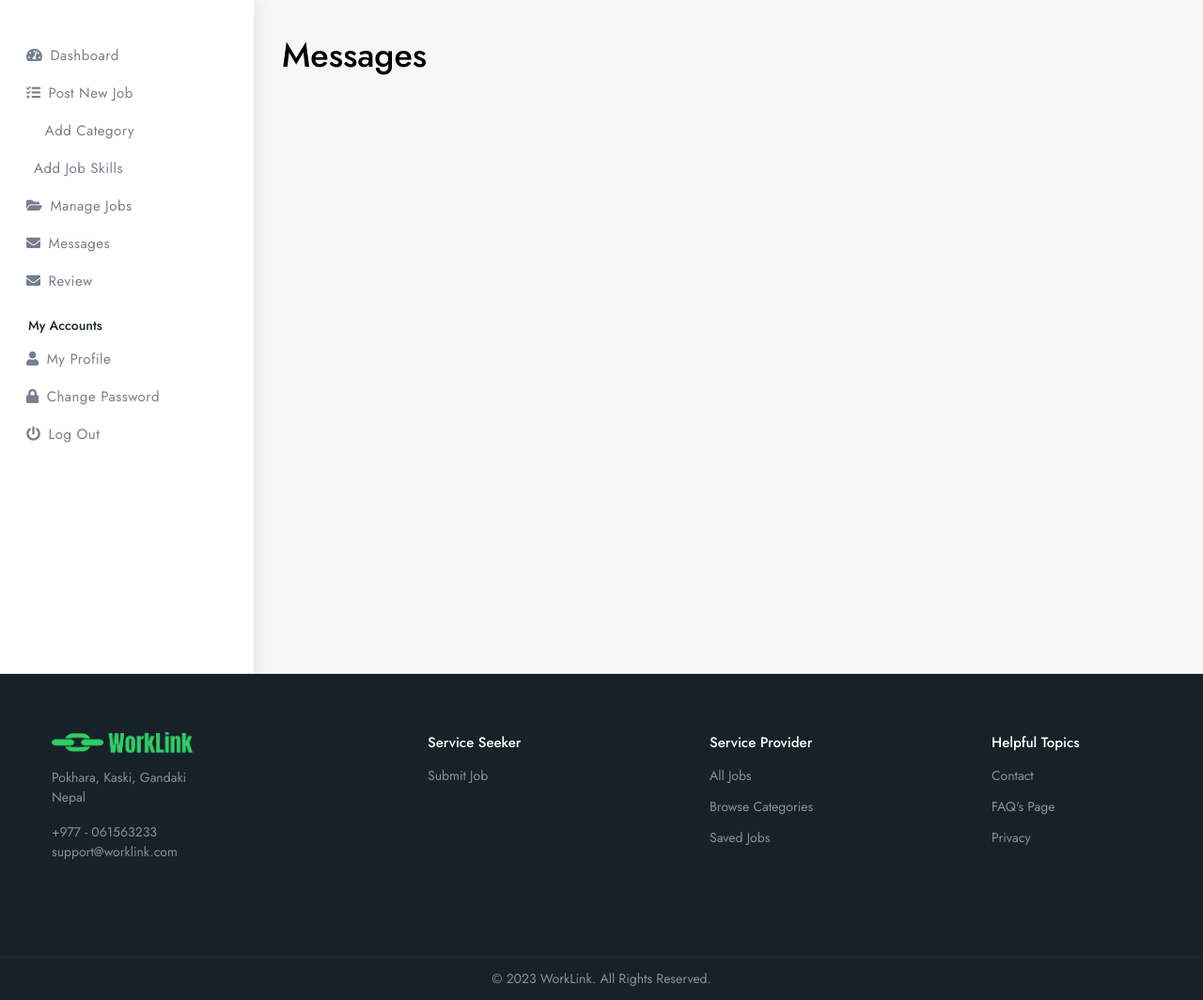
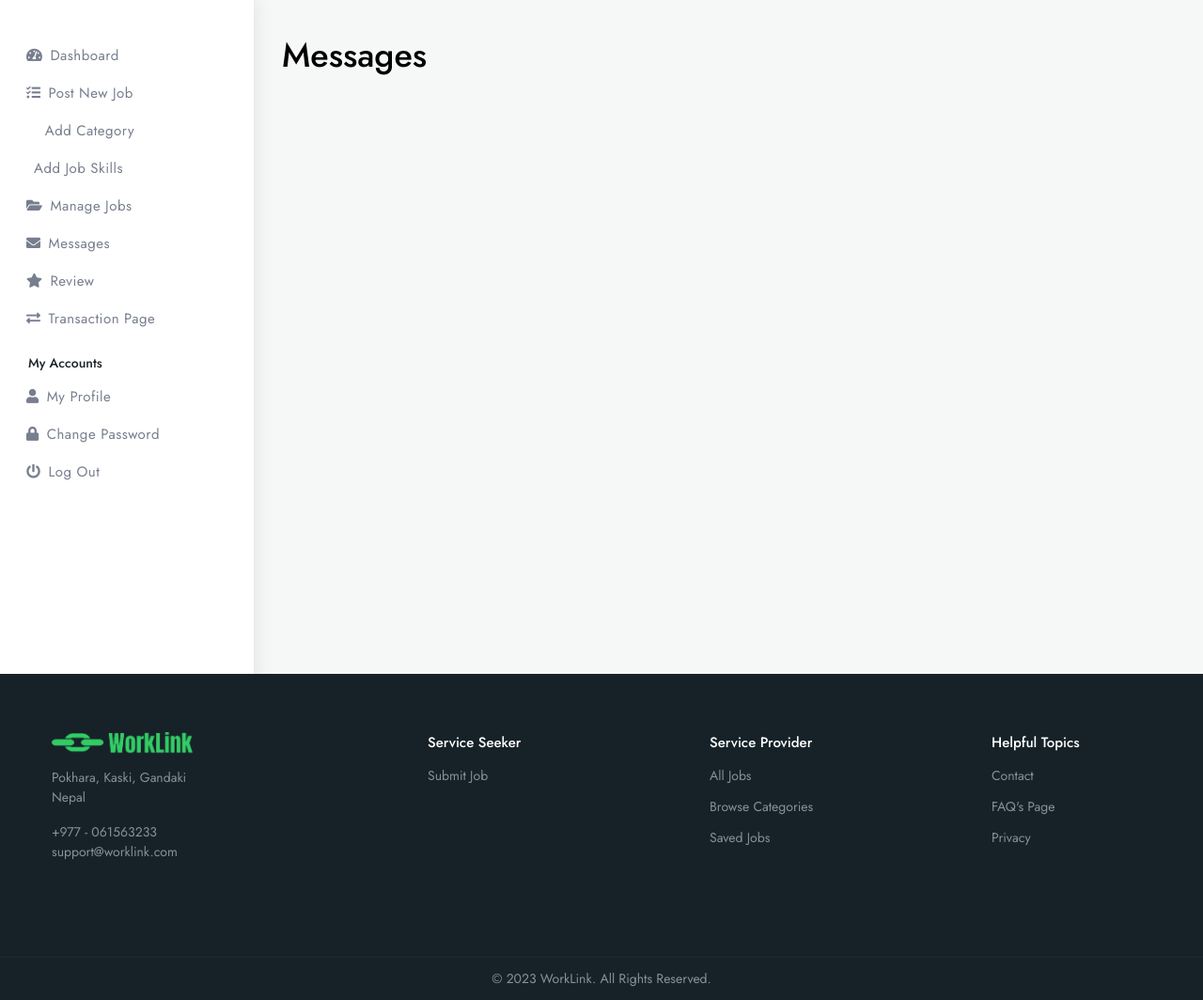
Before and after one commit to sudipbhr/project-worklink, a Django app: page /chat/ in a window 1280 px wide. Shown: the part 67-1131 px from the top of the page at 94% size. Run offline with Django 4.2, Linux system fonts and the light colour scheme; some libraries are stand-ins or nearby versions.

Commit message:
icons added

```diff
--- a/services/templates/services/includes/sidebar.html
+++ b/services/templates/services/includes/sidebar.html
@@ -11,8 +11,10 @@
 								<li><a href="{% url 'add-category' %}"><i class="fa-plus-circle mr-2"></i>Add Category</a></li>
 								<li><a href="{% url 'job-skill' %}"><i class="lni lni-files mr-2"></i>Add Job Skills</a></li>
 								<li><a href="{% url 'manage-job' %}"><i class="fas fa-folder-open mr-2"></i>Manage Jobs</a></li>
-                <li><a href="{% url 'chat' %}"><i class="fas fa-envelope mr-2"></i>Messages</a></li>
-								<li><a href="{% url 'review' %}"><i class="fas fa-envelope mr-2"></i>Review</a></li>
+				                <li><a href="{% url 'chat' %}"><i class="fas fa-envelope mr-2"></i>Messages</a></li>
+								<li><a href="{% url 'review' %}"><i class="fas fa-star mr-2"></i>Review</a></li>
+								<li><a href="{% url 'transaction' %}"><i class="fas fa-exchange-alt mr-2"></i>Transaction Page</a></li>
+
 							</ul>
 							<ul data-submenu-title="My Accounts">
 								<li><a href="{% url 'user-profile' %}"><i class="fas fa-user mr-2"></i>My Profile </a></li>
```
